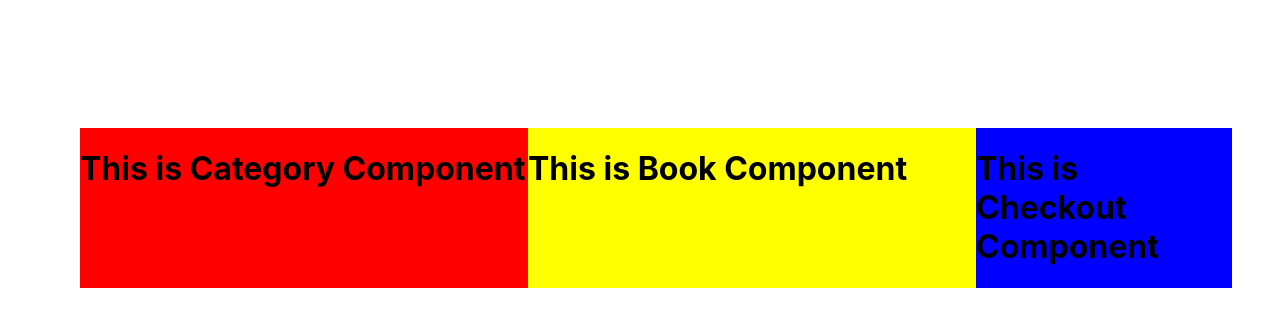
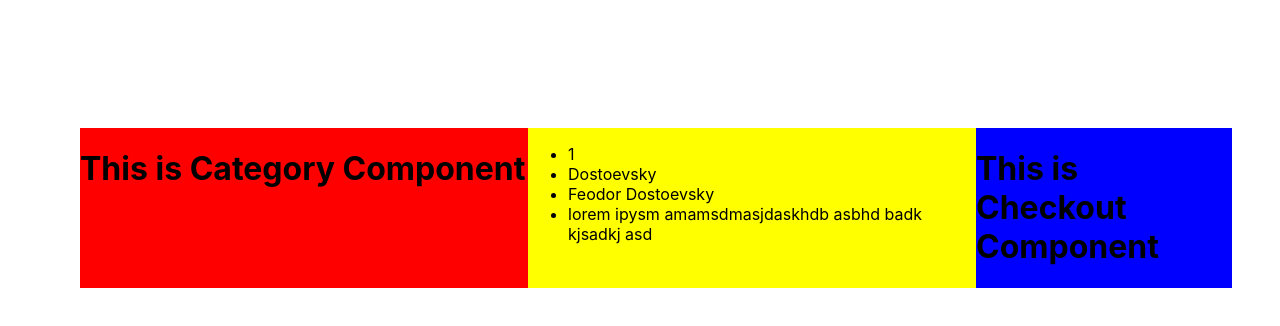
Before and after one commit to mew101/Bookstore, a React (Create React App) app in the folder Front-end/: page / in a window 1280 px wide. Shown: the top 326 px of the page. Built offline with nearby package versions, Linux system fonts and the light colour scheme.

Commit message:
Added components

```diff
--- a/Front-end/src/App.js
+++ b/Front-end/src/App.js
@@ -8,11 +8,11 @@ class App extends Component {
     super();
     this.state = {
       Category: ['Romantic', 'Horror', 'Health'],
-      Book: [
+      books: [
         {
           BookId: 1,
-          BookName: 'Book Name',
-          BookAuthor: 'Mo Weis',
+          BookName: 'Dostoevsky ',
+          BookAuthor: 'Feodor Dostoevsky',
           Details: 'lorem ipysm amamsdmasjdaskhdb asbhd badk kjsadkj asd'
         }
       ]
@@ -22,7 +22,7 @@ class App extends Component {
     return (
       <div className="App">
         <Category />
-        <Book />
+        <Book books={this.state.books} />
         <Checkout />
       </div>
     );
--- a/Front-end/src/Book.js
+++ b/Front-end/src/Book.js
@@ -2,10 +2,15 @@ import React, { Component } from 'react';
 import './Book.css';
 export default class Book extends Component {
   render() {
-    return (
-      <div className="book">
-        <h1>This is Book Component</h1>
-      </div>
-    );
+    const { books } = this.props;
+    const BookList = books.map(book => (
+      <ul key={book.BookId}>
+        <li>{book.BookId}</li>
+        <li>{book.BookName}</li>
+        <li>{book.BookAuthor}</li>
+        <li>{book.Details}</li>
+      </ul>
+    ));
+    return <div className="book">{BookList}</div>;
   }
 }
```
